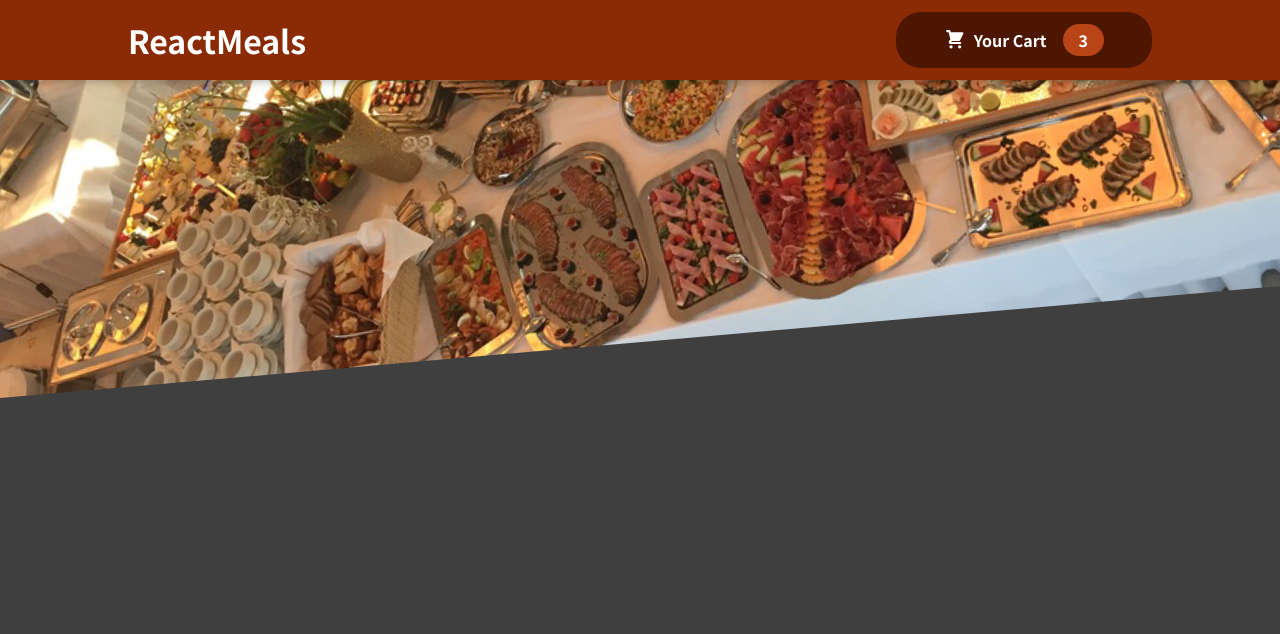
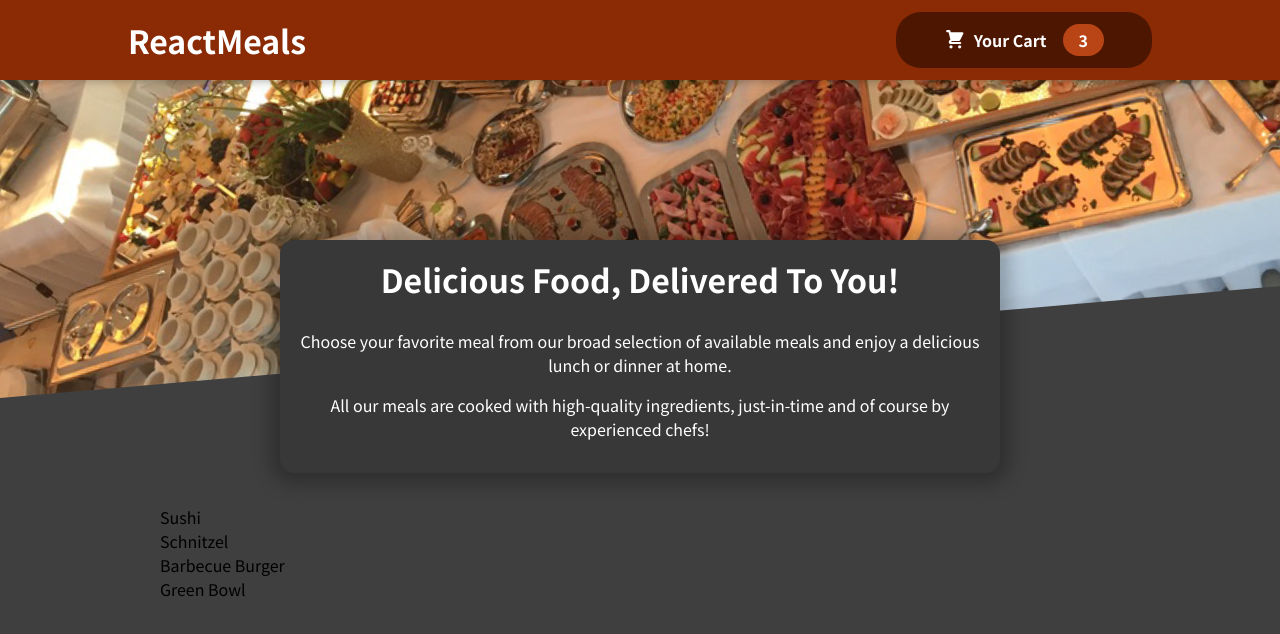
Before and after one commit to Eldres/Food-Order-App, a JavaScript app: page / in a window 1280 px wide. Shown: the top 634 px of the page. Built offline with nearby package versions, Linux system fonts and the light colour scheme.

Commit message:
completed the Meals component and populated it with dummy data

```diff
--- a/src/App.js
+++ b/src/App.js
@@ -1,9 +1,13 @@
 import Header from "./components/Layout/Header";
+import Meals from "./components/Meals/Meals";
 
 function App() {
   return (
     <>
       <Header />
+      <main>
+        <Meals />
+      </main>
     </>
   );
 }
--- /dev/null
+++ b/src/components/Meals/AvailableMeals.js
@@ -0,0 +1,16 @@
+import DUMMY_MEALS from "./dummy-meals";
+import classes from "./AvailableMeals.module.css";
+
+const AvailableMeals = () => {
+  const mealsList = DUMMY_MEALS.map((meals) => {
+    return <li>{meals.name}</li>;
+  });
+
+  return (
+    <section className={classes.meals}>
+      <ul>{mealsList}</ul>
+    </section>
+  );
+};
+
+export default AvailableMeals;
--- /dev/null
+++ b/src/components/Meals/Meals.js
@@ -0,0 +1,13 @@
+import MealsSummary from "./MealsSummary";
+import AvailableMeals from "./AvailableMeals";
+
+const Meals = () => {
+  return (
+    <>
+      <MealsSummary />
+      <AvailableMeals />
+    </>
+  );
+};
+
+export default Meals;
--- a/src/components/Meals/MealsSummary.js
+++ b/src/components/Meals/MealsSummary.js
@@ -1,9 +1,9 @@
-import classes from './MealsSummary.module.css';
+import classes from "./MealsSummary.module.css";
 
 const MealsSummary = () => {
   return (
     <section className={classes.summary}>
-      <h2>Delicious Food, Delivered To You</h2>
+      <h2>Delicious Food, Delivered To You!</h2>
       <p>
         Choose your favorite meal from our broad selection of available meals
         and enjoy a delicious lunch or dinner at home.
--- a/src/components/Meals/dummy-meals.js
+++ b/src/components/Meals/dummy-meals.js
@@ -24,3 +24,5 @@ const DUMMY_MEALS = [
     price: 18.99,
   },
 ];
+
+export default DUMMY_MEALS
```
